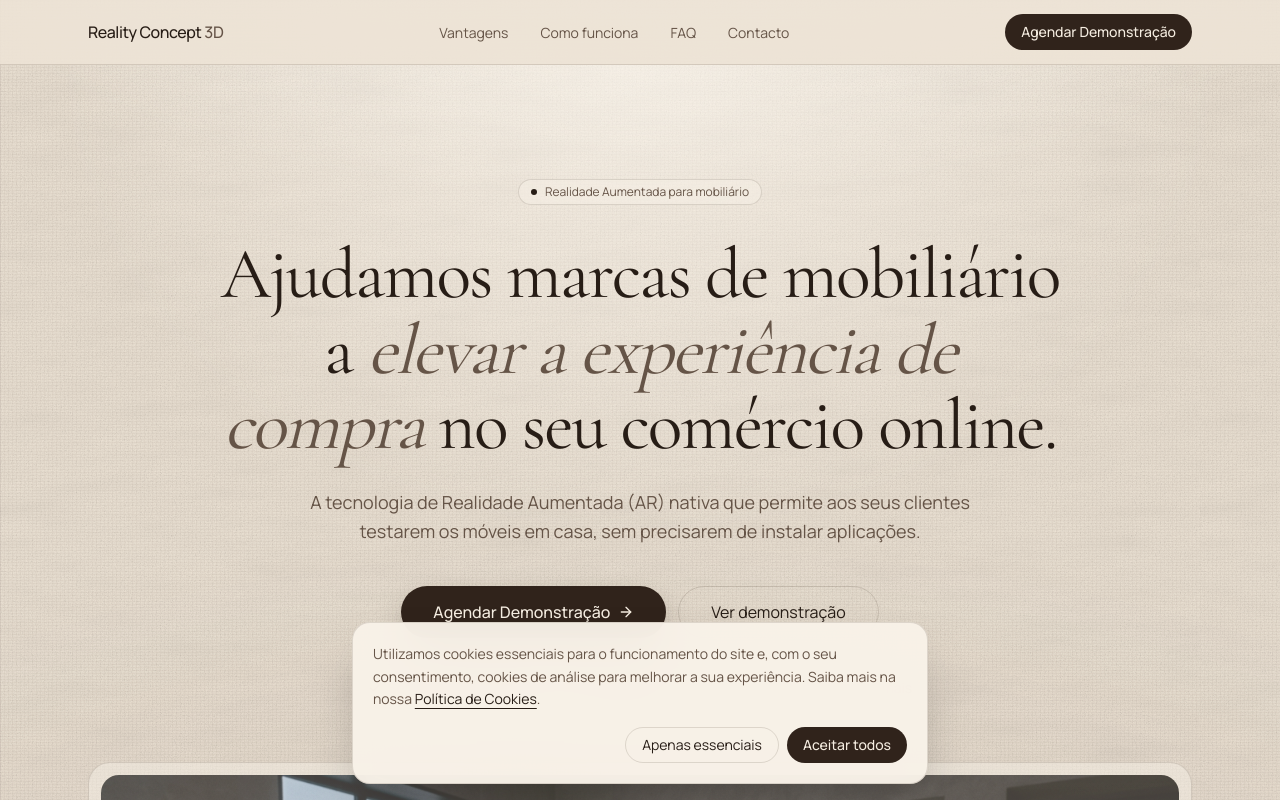
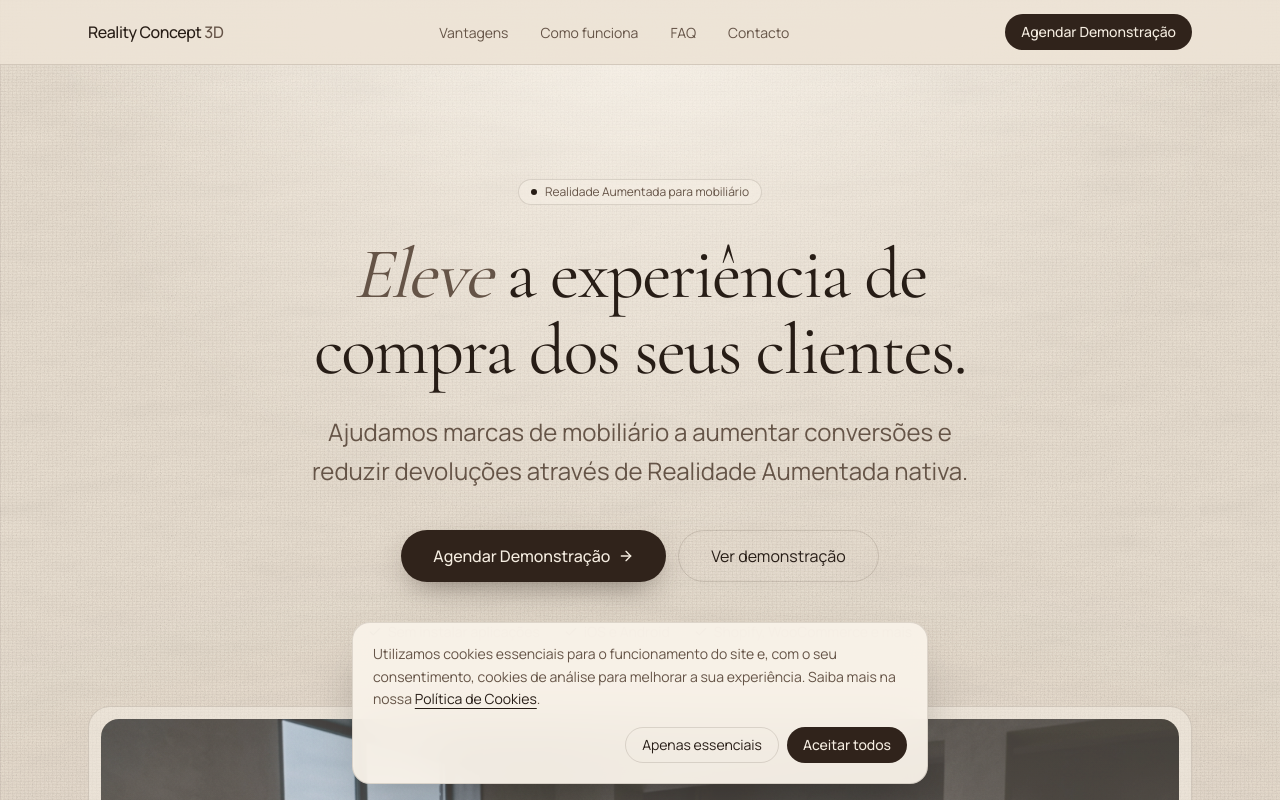
Before and after one commit to angel-callejero-rodriguez/realityconcept3d, a Next.js app: page / in a window 1280 px wide. Shown: the top 800 px of the page. Built offline with nearby package versions, Linux system fonts and the light colour scheme.

Commit message:
feat: update hero section content for clearer messaging
Refined hero section text to emphasize AR benefits and conversion improvement

V0-Chat-Id: fcV3KCf0cB8

```diff
--- a/components/hero.tsx
+++ b/components/hero.tsx
@@ -17,14 +17,13 @@ export function Hero() {
         </p>
 
         <h1 className="mx-auto mt-8 max-w-4xl text-balance font-serif text-5xl leading-[1.05] tracking-tight md:text-7xl">
-          Ajudamos marcas de mobiliário a{' '}
-          <em className="text-muted-foreground">elevar a experiência de compra</em> no seu comércio
-          online.
+          <em className="text-muted-foreground">Eleve</em> a experiência de compra dos seus
+          clientes.
         </h1>
 
-        <p className="mx-auto mt-6 max-w-2xl text-pretty text-lg leading-relaxed text-muted-foreground">
-          A tecnologia de Realidade Aumentada (AR) nativa que permite aos seus clientes testarem os
-          móveis em casa, sem precisarem de instalar aplicações.
+        <p className="mx-auto mt-6 max-w-2xl text-pretty text-xl leading-relaxed text-muted-foreground md:text-2xl">
+          Ajudamos marcas de mobiliário a aumentar conversões e reduzir devoluções através de
+          Realidade Aumentada nativa.
         </p>
 
         <div className="mt-10 flex flex-col items-center justify-center gap-3 sm:flex-row">
```
